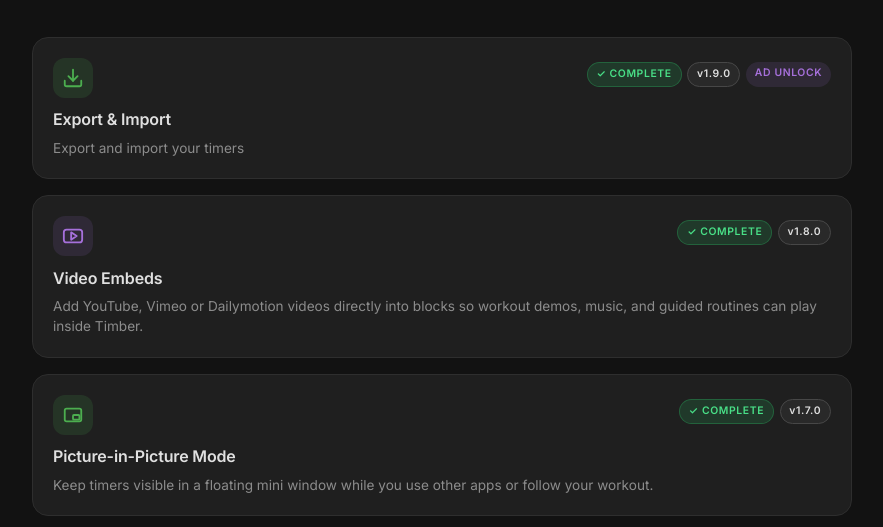
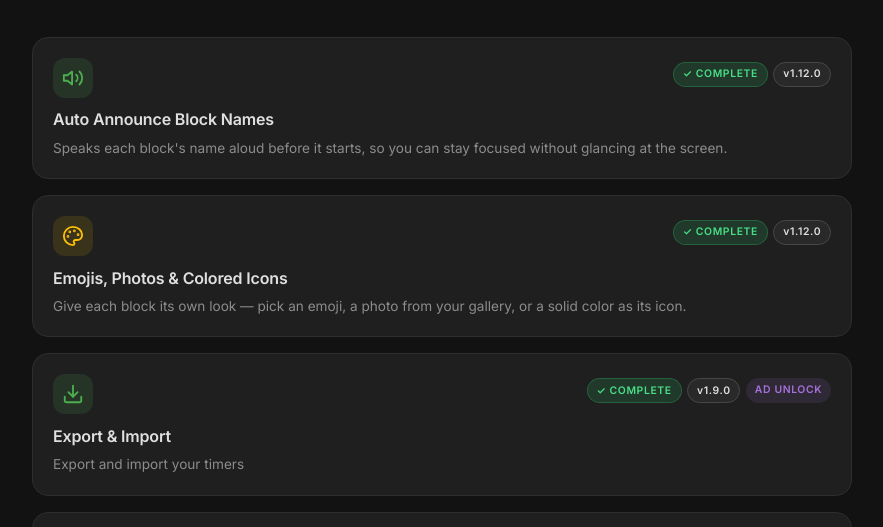
Before and after one commit to spcfdoho/timber-privacy, a plain HTML site: page coming-soon.html in a window 1280 px wide. Shown: the part 239-766 px from the top of the page, without its empty margins (198-1081 px from the left). Drawn offline with Linux system fonts and the light colour scheme.

Commit message:
added block icons and auto announce features

```diff
--- a/coming-soon.html
+++ b/coming-soon.html
@@ -138,6 +138,14 @@
 
         .card:nth-child(7) {
             animation-delay: 0.7s;
+        }
+
+        .card:nth-child(8) {
+            animation-delay: 0.8s;
+        }
+
+        .card:nth-child(9) {
+            animation-delay: 0.9s;
         }
 
         .card:hover {
@@ -397,6 +405,48 @@
 
         <!-- Feature Cards -->
         <div class="features">
+            <!-- Auto Announce Block Names -->
+            <div class="card">
+                <div class="card-top">
+                    <div class="card-icon green">
+                        <svg xmlns="http://www.w3.org/2000/svg" viewBox="0 0 24 24" fill="none" stroke-width="2"
+                            stroke-linecap="round" stroke-linejoin="round">
+                            <polygon points="11 5 6 9 2 9 2 15 6 15 11 19 11 5" />
+                            <path d="M15.54 8.46a5 5 0 0 1 0 7.07" />
+                            <path d="M19.07 4.93a10 10 0 0 1 0 14.14" />
+                        </svg>
+                    </div>
+                    <div class="badges">
+                        <span class="badge complete">&#10003; Complete</span>
+                        <span class="badge version">v1.12.0</span>
+                    </div>
+                </div>
+                <h3>Auto Announce Block Names</h3>
+                <p>Speaks each block's name aloud before it starts, so you can stay focused without glancing at the screen.</p>
+            </div>
+
+            <!-- Emojis, Photos & Colored Icons as Block Icon -->
+            <div class="card">
+                <div class="card-top">
+                    <div class="card-icon amber">
+                        <svg xmlns="http://www.w3.org/2000/svg" viewBox="0 0 24 24" fill="none" stroke-width="2"
+                            stroke-linecap="round" stroke-linejoin="round">
+                            <circle cx="13.5" cy="6.5" r=".5" fill="currentColor" />
+                            <circle cx="17.5" cy="10.5" r=".5" fill="currentColor" />
+                            <circle cx="8.5" cy="7.5" r=".5" fill="currentColor" />
+                            <circle cx="6.5" cy="12.5" r=".5" fill="currentColor" />
+                            <path d="M12 2C6.5 2 2 6.5 2 12s4.5 10 10 10c.926 0 1.648-.746 1.648-1.688 0-.437-.18-.835-.437-1.125-.29-.289-.438-.652-.438-1.125a1.64 1.64 0 0 1 1.668-1.668h1.996c3.051 0 5.555-2.503 5.555-5.554C21.965 6.012 17.461 2 12 2z" />
+                        </svg>
+                    </div>
+                    <div class="badges">
+                        <span class="badge complete">&#10003; Complete</span>
+                        <span class="badge version">v1.12.0</span>
+                    </div>
+                </div>
+                <h3>Emojis, Photos &amp; Colored Icons</h3>
+                <p>Give each block its own look — pick an emoji, a photo from your gallery, or a solid color as its icon.</p>
+            </div>
+
             <!-- Export / Import -->
             <div class="card">
                 <div class="card-top">
```
